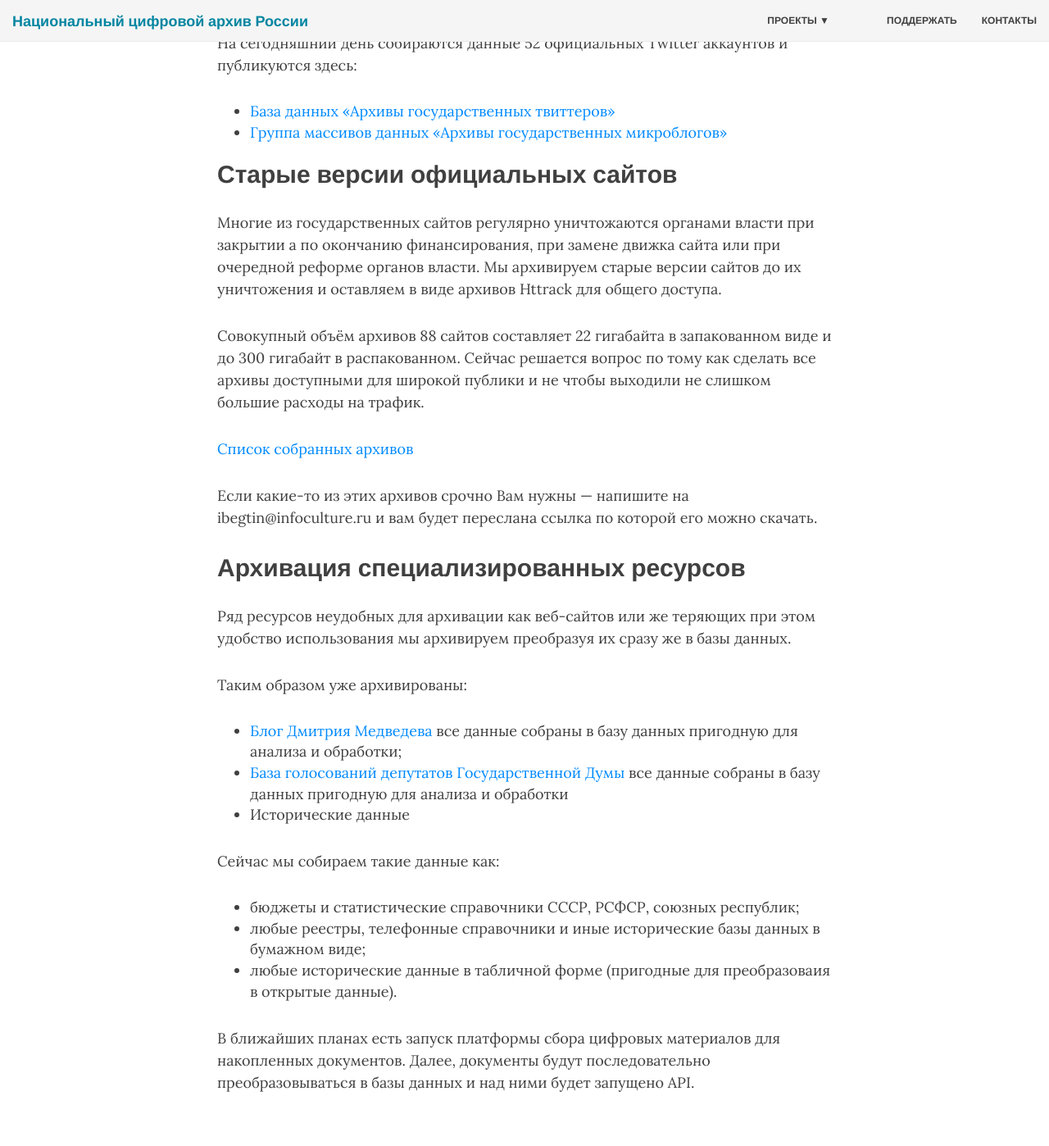
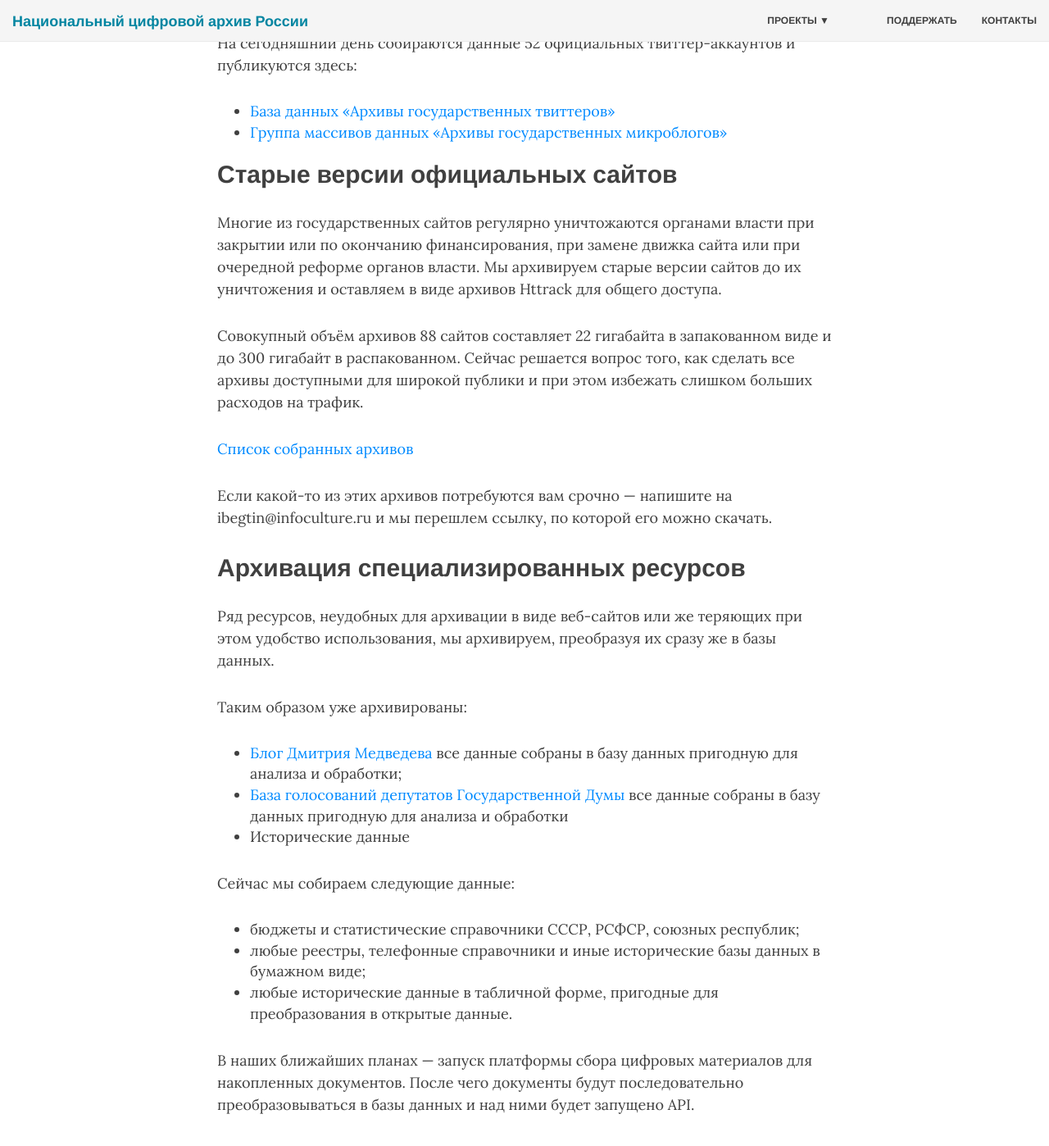
Before and after one commit to infoculture/nationaldigitalarchive, a Jekyll site: the page built from projects/pregov.md, in a window 1280 px wide and 1400 px high, scrolled down 949 px. Shown: the whole window at 82% size. Built offline with Jekyll 4.4.1, drawn with Linux system fonts in a browser that asks for light colours; nearby versions of some CDN libraries; some of the changed text lies outside the part shown.

Commit message:
fix text

```diff
--- a/projects/pregov.md
+++ b/projects/pregov.md
@@ -21,25 +21,25 @@ title: Консервированное государство
 * [Список официальных твиттер аккаунтов](https://docs.google.com/spreadsheet/ccc?key=0AphaFpvgzsyhdEs4U2d5RHh0eFN0UFRCR2xJbkZ0OVE&usp=sharing)
 * [Текущий список каналов на Youtube](https://docs.google.com/spreadsheet/ccc?key=0AphaFpvgzsyhdHNEemRWQS1jckJEdEphSnk0a3ZEbGc&usp=sharing)
 
-На сегодняшний день собираются данные 52 официальных Twitter аккаунтов и публикуются здесь:
+На сегодняшний день собираются данные 52 официальных твиттер-аккаунтов и публикуются здесь:
 
 * [База данных «Архивы государственных твиттеров»](http://hubofdata.ru/dataset/govtwitters-archives)
 * [Группа массивов данных «Архивы государственных микроблогов»](http://hubofdata.ru/group/govtwitters)
 
 ## Старые версии официальных сайтов
 
-Многие из государственных сайтов регулярно уничтожаются органами власти при закрытии а по окончанию финансирования, при замене движка сайта или при очередной реформе органов власти. Мы архивируем старые версии сайтов до их уничтожения и оставляем в виде архивов Httrack для общего доступа.
+Многие из государственных сайтов регулярно уничтожаются органами власти при закрытии или по окончанию финансирования, при замене движка сайта или при очередной реформе органов власти. Мы архивируем старые версии сайтов до их уничтожения и оставляем в виде архивов Httrack для общего доступа.
 
-Совокупный объём архивов 88 сайтов составляет 22 гигабайта в запакованном виде и до 300 гигабайт в распакованном. Сейчас решается вопрос по тому как сделать все архивы доступными для широкой публики и не чтобы выходили не слишком большие расходы на трафик.
+Совокупный объём архивов 88 сайтов составляет 22 гигабайта в запакованном виде и до 300 гигабайт в распакованном. Сейчас решается вопрос того, как сделать все архивы доступными для широкой публики и при этом избежать слишком больших расходов на трафик.
 
 [Список собранных архивов](https://docs.google.com/spreadsheet/ccc?key=0AphaFpvgzsyhdDJlczBoc095QmdLV25pY2NtSFRDaFE&usp=sharing)
 
 
-Если какие-то из этих архивов срочно Вам нужны — напишите на ibegtin@infoculture.ru и вам будет переслана ссылка по которой его можно скачать.
+Если какой-то из этих архивов потребуются вам срочно — напишите на ibegtin@infoculture.ru и мы перешлем ссылку, по которой его можно скачать.
 
 ## Архивация специализированных ресурсов
 
-Ряд ресурсов неудобных для архивации как веб-сайтов или же теряющих при этом удобство использования мы архивируем преобразуя их сразу же в базы данных.
+Ряд ресурсов, неудобных для архивации в виде веб-сайтов или же теряющих при этом удобство использования, мы архивируем, преобразуя их сразу же в базы данных.
 
 Таким образом уже архивированы:
 
@@ -47,10 +47,10 @@ title: Консервированное государство
 * [База голосований депутатов Государственной Думы](http://hubofdata.ru/dataset/duma-votes) все данные собраны в базу данных пригодную для анализа и обработки
 * Исторические данные
 
-Сейчас мы собираем такие данные как:
+Сейчас мы собираем следующие данные:
 
 * бюджеты и статистические справочники СССР, РСФСР, союзных республик;
 * любые реестры, телефонные справочники и иные исторические базы данных в бумажном виде;
-* любые исторические данные в табличной форме (пригодные для преобразоваия в открытые данные).
+* любые исторические данные в табличной форме, пригодные для преобразования в открытые данные.
 
-В ближайших планах есть запуск платформы сбора цифровых материалов для накопленных документов. Далее, документы будут последовательно преобразовываться в базы данных и над ними будет запущено API.
+В наших ближайших планах — запуск платформы сбора цифровых материалов для накопленных документов. После чего документы будут последовательно преобразовываться в базы данных и над ними будет запущено API.
```
Also changed, not shown: other parts of projects/pregov.md (+2 -2 lines), index.html (+19 -20 lines), projects/ucollect.md (+1 -1 lines).
